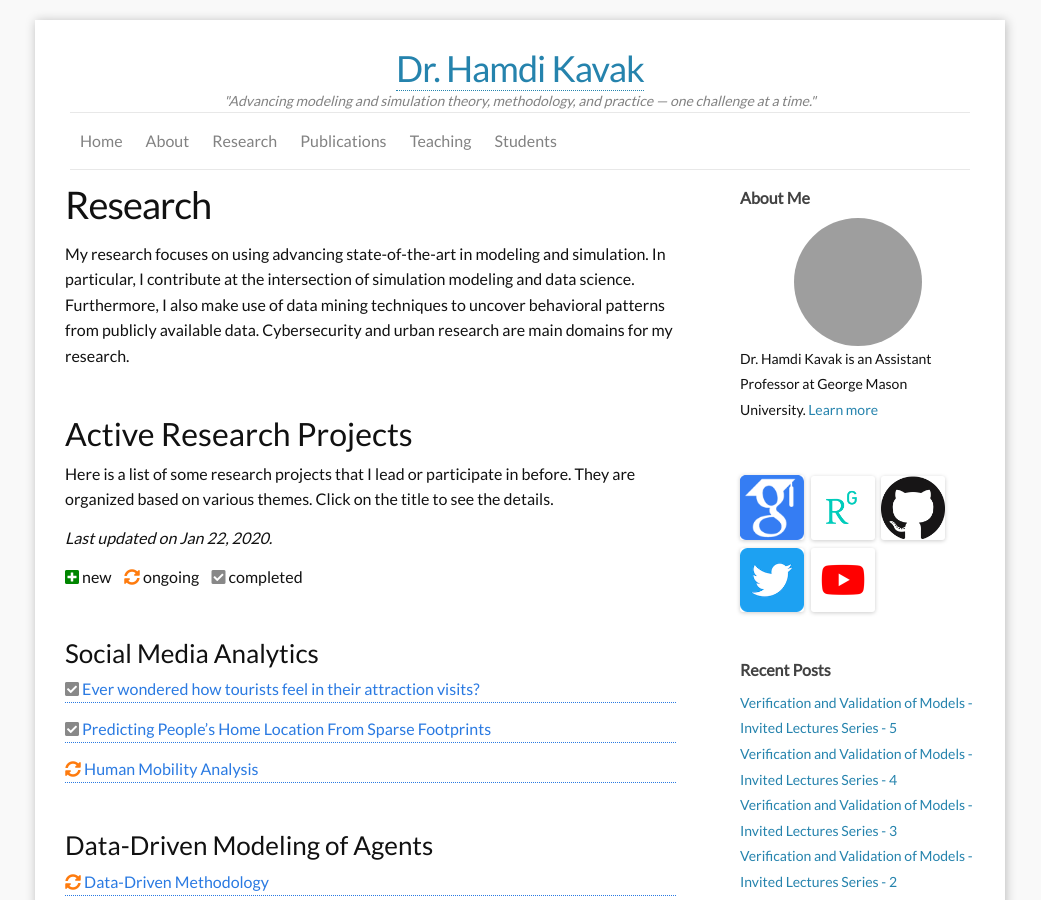
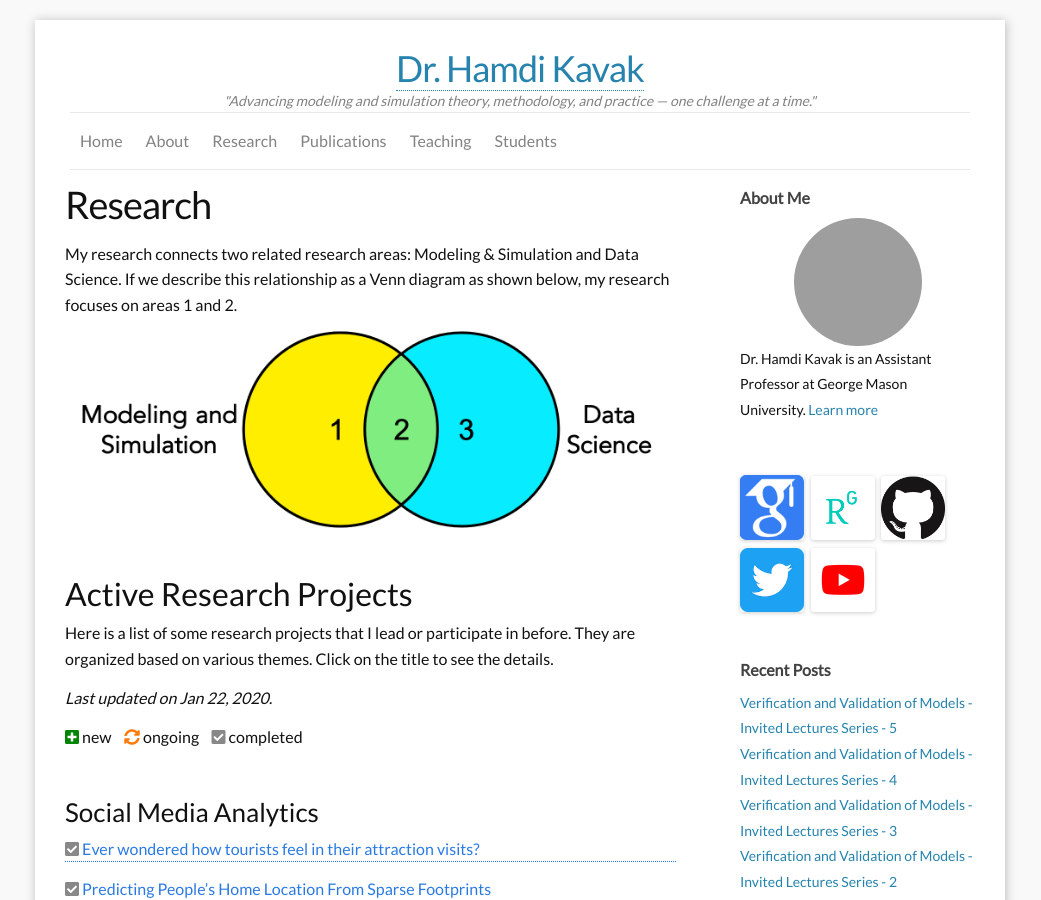
Before and after one commit to hamdikavak/hamdikavak.github.io, a Jekyll site: the page built from c0_research.md, in a window 1280 px wide and 900 px high. Shown: the whole window, without its empty margins (120-1161 px from the left). Built offline with Jekyll 4.4.1, drawn with Linux system fonts in a browser that asks for light colours; nearby versions of some CDN libraries; grey boxes are pictures that could not be loaded.

Commit message:
updated research page

```diff
--- a/c0_research.md
+++ b/c0_research.md
@@ -5,7 +5,10 @@ permalink: /research/
 nav: yes
 ---
 
-My research focuses on using advancing state-of-the-art in modeling and simulation. In particular, I contribute at the intersection of simulation modeling and data science. Furthermore, I also make use of data mining techniques to uncover behavioral patterns from publicly available data. Cybersecurity and urban research are main domains for my research.
+My research connects two related research areas: Modeling & Simulation and Data Science. If we describe this relationship as a Venn diagram as shown below, my research focuses on areas 1 and 2.
+
+![M&S and Data Science]({{ site.baseurl }}/images/pages/research_area_small.png)
+
 
 
 <br/>
```
Also changed, not shown: images/pages/research_area_small.png (added).
